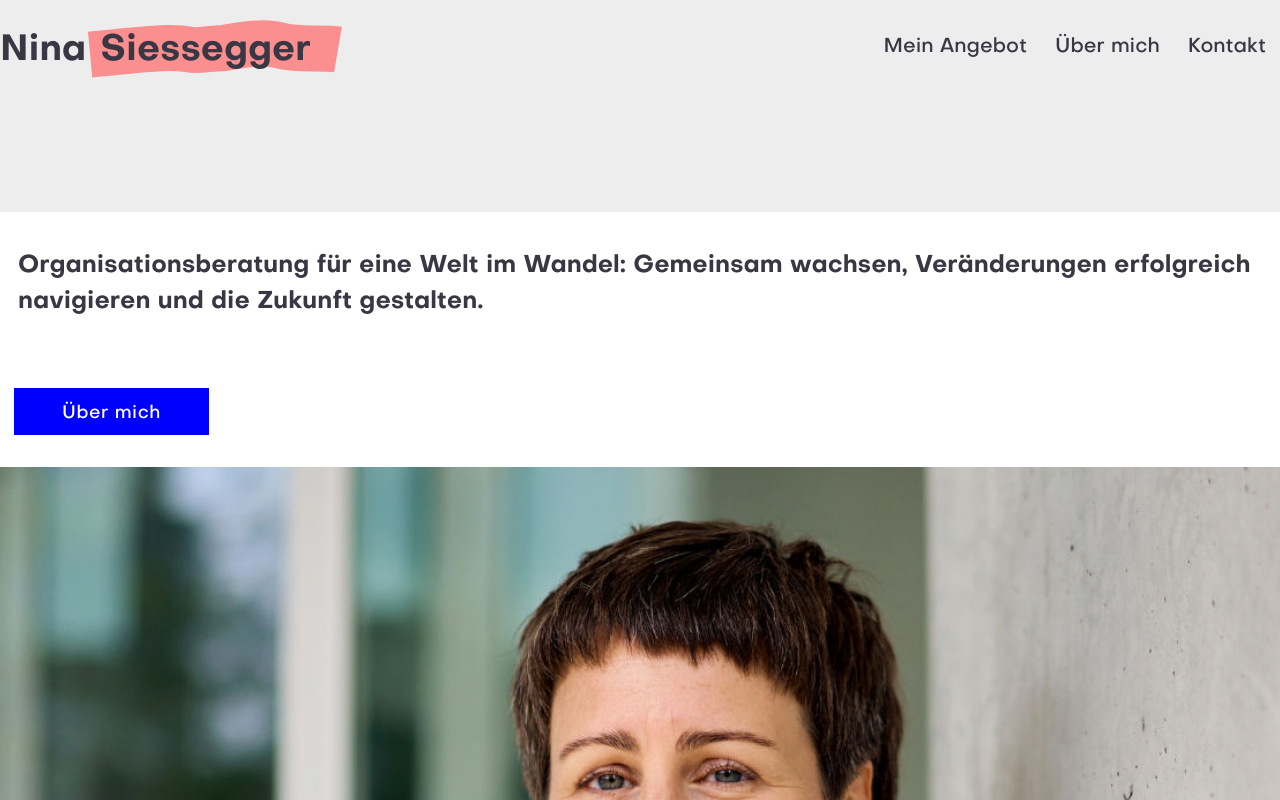
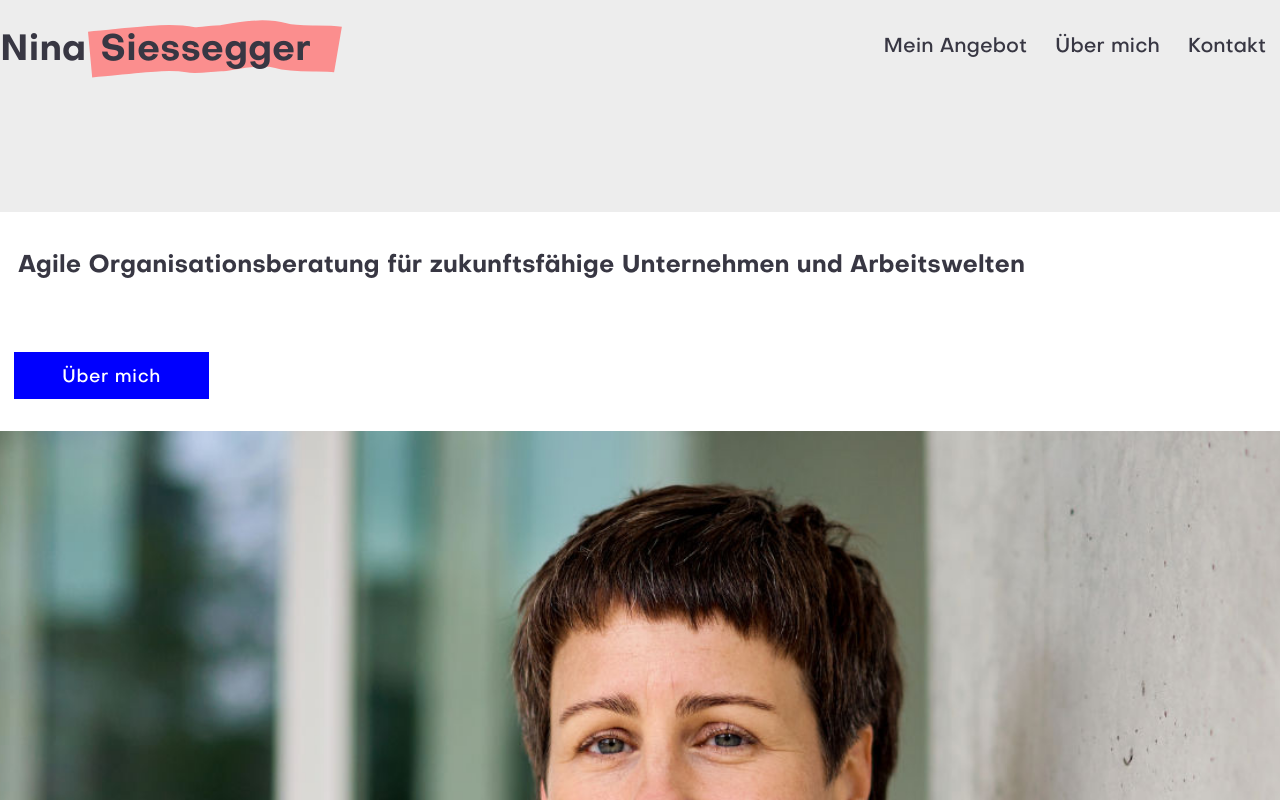
Before and after one commit to sssggr/ninasiessegger, a Nuxt app: page / in a window 1280 px wide. Shown: the top 800 px of the page. Built offline with nearby package versions, Linux system fonts and the light colour scheme.

Commit message:
Update headline

```diff
--- a/pages/index.vue
+++ b/pages/index.vue
@@ -1,9 +1,9 @@
 <script setup>
 useSeoMeta({
-  title: 'Nina Siessegger - Organisationsberatung, Teamentwicklung, Mediation',
-  ogTitle: 'Nina Siessegger - Organisationsberatung, Teamentwicklung, Mediation',
-  ogDescription: 'Ich begleite Teams und Organisationen in Veränderungsprozessen und unterstütze sie dabei, kontinuierlich zu lernen und sich weiterzuentwickeln.',
-  description: 'Ich begleite Teams und Organisationen in Veränderungsprozessen und unterstütze sie dabei, kontinuierlich zu lernen und sich weiterzuentwickeln.',
+  title: 'Nina Siessegger - Agile Organisationsberatung für zukunftsfähige Unternehmen und Arbeitswelten',
+  ogTitle: 'Nina Siessegger - Agile Organisationsberatung für zukunftsfähige Unternehmen und Arbeitswelten',
+  ogDescription: 'Ich begleite Organisationen, Teams und Führungspersonen in Veränderungsprozessen und unterstütze sie dabei, zukunftsfähige Unternehmen und Arbeitswelten zu gestalten.',
+  description: 'Ich begleite Organisationen, Teams und Führungspersonen in Veränderungsprozessen und unterstütze sie dabei, zukunftsfähige Unternehmen und Arbeitswelten zu gestalten.',
 })
 </script>
 
@@ -13,8 +13,7 @@ useSeoMeta({
       <div class="row hero">
         <div class="col-xs-12 col-md-6 col-sm-6 hero-item1">
           <h1>
-            Organisationsberatung für eine Welt im Wandel: Gemeinsam wachsen, Veränderungen erfolgreich navigieren und
-            die Zukunft gestalten.
+            Agile Organisationsberatung für zukunftsfähige Unternehmen und Arbeitswelten
           </h1>
           <div class="button-container">
             <NuxtLink to="/ueber-mich" class="btn">
```
